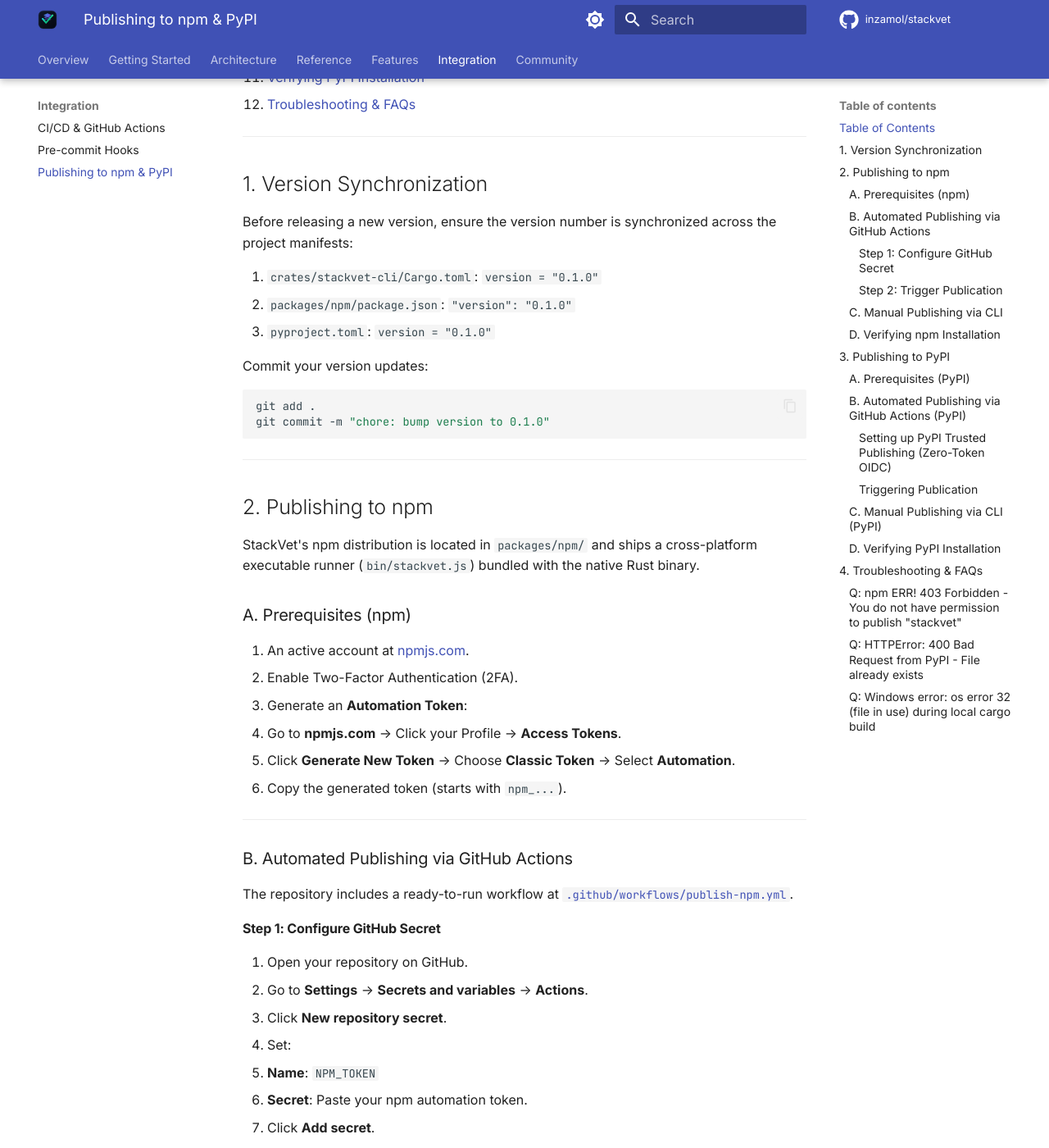
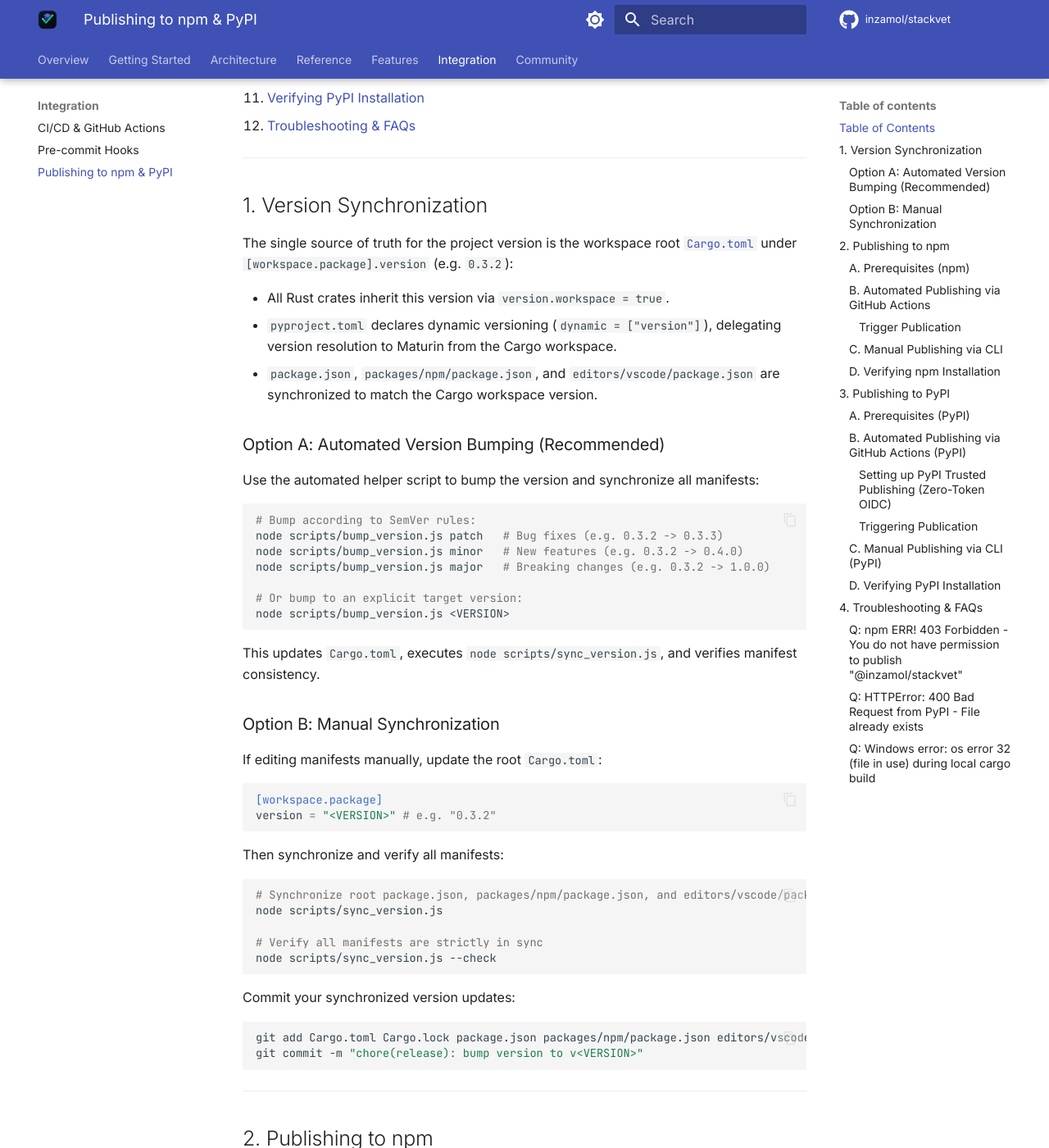
Before and after one commit to inzamol/stackvet, an MkDocs documentation site: the page built from docs/publishing_guide.md, in a window 1280 px wide and 1400 px high, scrolled down 691 px. Shown: the whole window at 82% size. Built offline with MkDocs 1.6.1 and Material for MkDocs 9.7.7, drawn with Linux system fonts in a browser that asks for light colours; comment, search, counter and statistics services are not loaded; some of the changed text lies outside the part shown.

Commit message:
docs: sync publishing guide with current package names and version

````diff
--- a/docs/publishing_guide.md
+++ b/docs/publishing_guide.md
@@ -1,6 +1,6 @@
 # Publishing Guide: npm & PyPI
 
-This guide walks you through publishing **StackVet** to both the **npm Registry** (for Node.js / JavaScript users) and **PyPI** (for Python users).
+This guide walks you through publishing **StackVet** to both the **npm Registry** (as `@inzamol/stackvet` for Node.js / JavaScript users) and **PyPI** (as `stackvet` for Python users).
 
 ---
 
@@ -23,31 +23,63 @@
 
 ## 1. Version Synchronization
 
-Before releasing a new version, ensure the version number is synchronized across the project manifests:
+The single source of truth for the project version is the workspace root [`Cargo.toml`](../Cargo.toml) under `[workspace.package].version` (e.g. `0.3.2`):
 
-1. `crates/stackvet-cli/Cargo.toml`: `version = "0.1.0"`
-2. `packages/npm/package.json`: `"version": "0.1.0"`
-3. `pyproject.toml`: `version = "0.1.0"`
+- All Rust crates inherit this version via `version.workspace = true`.
+- `pyproject.toml` declares dynamic versioning (`dynamic = ["version"]`), delegating version resolution to Maturin from the Cargo workspace.
+- `package.json`, `packages/npm/package.json`, and `editors/vscode/package.json` are synchronized to match the Cargo workspace version.
 
-Commit your version updates:
+### Option A: Automated Version Bumping (Recommended)
+Use the automated helper script to bump the version and synchronize all manifests:
+
 ```bash
-git add .
-git commit -m "chore: bump version to 0.1.0"
+# Bump according to SemVer rules:
+node scripts/bump_version.js patch   # Bug fixes (e.g. 0.3.2 -> 0.3.3)
+node scripts/bump_version.js minor   # New features (e.g. 0.3.2 -> 0.4.0)
+node scripts/bump_version.js major   # Breaking changes (e.g. 0.3.2 -> 1.0.0)
+
+# Or bump to an explicit target version:
+node scripts/bump_version.js <VERSION>
+```
+
+This updates `Cargo.toml`, executes `node scripts/sync_version.js`, and verifies manifest consistency.
+
+### Option B: Manual Synchronization
+If editing manifests manually, update the root `Cargo.toml`:
+
+```toml
+[workspace.package]
+version = "<VERSION>" # e.g. "0.3.2"
+```
+
+Then synchronize and verify all manifests:
+
+```bash
+# Synchronize root package.json, packages/npm/package.json, and editors/vscode/package.json
+node scripts/sync_version.js
+
+# Verify all manifests are strictly in sync
+node scripts/sync_version.js --check
+```
+
+Commit your synchronized version updates:
+```bash
+git add Cargo.toml Cargo.lock package.json packages/npm/package.json editors/vscode/package.json
+git commit -m "chore(release): bump version to v<VERSION>"
 ```
 
 ---
 
 ## 2. Publishing to npm
 
-StackVet's npm distribution is located in `packages/npm/` and ships a cross-platform executable runner (`bin/stackvet.js`) bundled with the native Rust binary.
+StackVet's npm distribution is located in `packages/npm/` and ships a cross-platform executable runner (`bin/stackvet.js`) bundled with the native Rust binary under the scoped package `@inzamol/stackvet`.
 
 ### A. Prerequisites (npm)
 1. An active account at [npmjs.com](https://www.npmjs.com/).
 2. Enable Two-Factor Authentication (2FA).
-3. Generate an **Automation Token**:
-   - Go to **npmjs.com** -> Click your Profile -> **Access Tokens**.
-   - Click **Generate New Token** -> Choose **Classic Token** -> Select **Automation**.
-   - Copy the generated token (starts with `npm_...`).
+3. Authentication setup:
+   - **For Automated GitHub Actions (OIDC Trusted Publishing - Recommended)**: Configure npm Trusted Publishing for `@inzamol/stackvet` on npmjs.com linked to your GitHub repository and the `publish-npm.yml` workflow under the `npm` environment.
+   - **For Token-based Publishing / Local CLI**: An npm automation token or active login via `npm login`.
 
 ---
 
@@ -55,29 +87,22 @@
 
 The repository includes a ready-to-run workflow at [`.github/workflows/publish-npm.yml`](https://github.com/inzamol/stackvet/blob/main/.github/workflows/publish-npm.yml).
 
-#### Step 1: Configure GitHub Secret
-1. Open your repository on GitHub.
-2. Go to **Settings** -> **Secrets and variables** -> **Actions**.
-3. Click **New repository secret**.
-4. Set:
-   - **Name**: `NPM_TOKEN`
-   - **Secret**: Paste your npm automation token.
-5. Click **Add secret**.
+The workflow uses npm's modern **Trusted Publishing (OIDC)** with `--provenance` running under the `npm` environment.
 
-#### Step 2: Trigger Publication
+#### Trigger Publication
 Create and push a Git release tag:
 ```bash
-git tag v0.1.0
-git push origin v0.1.0
+git tag v<VERSION> # e.g. v0.3.2
+git push origin v<VERSION>
 ```
 
 GitHub Actions will automatically:
-1. Compile the optimized native Rust binary.
-2. Bundle the binary into the npm package structure.
+1. Compile the optimized native Rust binary (`cargo build -p stackvet --release --locked`).
+2. Bundle the binary and package metadata via `node scripts/build_npm.js`.
 3. Validate that `stackvet --version` executes cleanly.
-4. Publish `stackvet` to `https://registry.npmjs.org/` with public access.
+4. Publish `@inzamol/stackvet` to `https://registry.npmjs.org/` with public access and cryptographic provenance.
 
-> **Tip (Dry Run)**: You can also manually trigger this workflow via the **Actions** tab on GitHub and check the `dry_run` option to test packaging without publishing.
+> **Tip (Dry Run)**: You can also manually trigger this workflow via the **Actions** tab on GitHub with `workflow_dispatch` and check the `dry_run` option to test packaging without publishing.
 
 ---
 
@@ -106,17 +131,22 @@
 After publishing, test running StackVet directly with `npx` (no prior installation needed):
 
 ```bash
-# Run instantly via npx
-npx stackvet doctor
+# Run instantly via npx without installing
+npx @inzamol/stackvet doctor
 
 # Or install globally
-npm install -g stackvet
+npm install -g @inzamol/stackvet
 stackvet --version
 
 # Or install as a project devDependency
-pnpm add -D stackvet
+npm install --save-dev @inzamol/stackvet
 # or
-npm install --save-dev stackvet
+pnpm add -D @inzamol/stackvet
+
+# Run the locally installed tool
+npx stackvet doctor
+# or
+pnpm exec stackvet doctor
 ```
 
 ---
@@ -151,14 +181,14 @@
 #### Triggering Publication
 Push your version tag:
 ```bash
-git tag v0.1.0
-git push origin v0.1.0
+git tag v<VERSION> # e.g. v0.3.2
+git push origin v<VERSION>
 ```
 
 GitHub Actions will automatically:
 1. Matrix build wheels for:
    - Linux: `x86_64` and `aarch64`
-   - Windows: `x86_64`
+   - Windows: `x64`
    - macOS: `x86_64` and `aarch64` (Apple Silicon)
 2. Build the source distribution (`sdist`).
 3. Securely upload all artifacts to PyPI via OIDC.
@@ -173,7 +203,7 @@
 
 ```bash
 # 1. Install maturin and twine
-pip install maturin twine
+pip install "maturin>=1.5,<2.0" twine
 
 # 2. Build the wheel and source distribution
 npm run build:pypi
@@ -208,12 +238,12 @@
 
 ## 4. Troubleshooting & FAQs
 
-### Q: `npm ERR! 403 Forbidden - You do not have permission to publish "stackvet"`
-- The package name `stackvet` may already be registered or reserved by someone else on npm.
-- If the name is taken, you can publish under an npm organization scope (e.g. `@yourorg/stackvet`) by updating `"name": "@yourorg/stackvet"` in `packages/npm/package.json`.
+### Q: `npm ERR! 403 Forbidden - You do not have permission to publish "@inzamol/stackvet"`
+- Ensure you are logged in with an npm account that has write access to the `@inzamol` scope or package.
+- If publishing a fork under your own namespace, update `"name": "@<your-username>/stackvet"` in `packages/npm/package.json` and root `package.json`, then run `node scripts/sync_version.js`.
 
 ### Q: `HTTPError: 400 Bad Request from PyPI - File already exists`
-- PyPI never allows re-uploading an existing version number. If a build failed or needs changes, increment the patch version (e.g. `0.1.1`) in `pyproject.toml` and `Cargo.toml`.
+- PyPI never allows re-uploading an existing version number. If a build failed or needs changes, increment the patch version (e.g. `node scripts/bump_version.js patch` or update root `Cargo.toml`), run `node scripts/sync_version.js`, and push a new tag.
 
 ### Q: Windows `error: os error 32 (file in use)` during local cargo build
 - This occurs if Windows Defender or a file indexer holds a temporary `.rcgu.o` lock on the build directory.
````
Also changed, not shown: other parts of docs/publishing_guide.md (+1 -1 lines), docs/ci_integration.md (+1 -1 lines), docs/pre_commit.md (+1 -1 lines).
